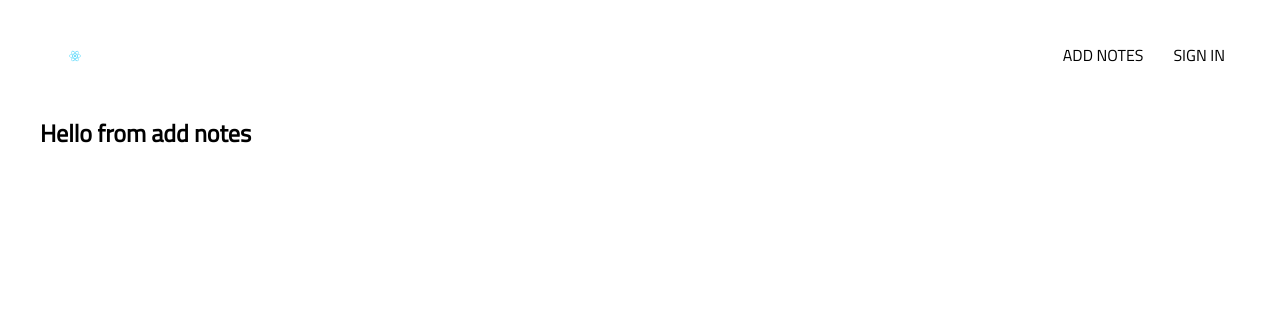
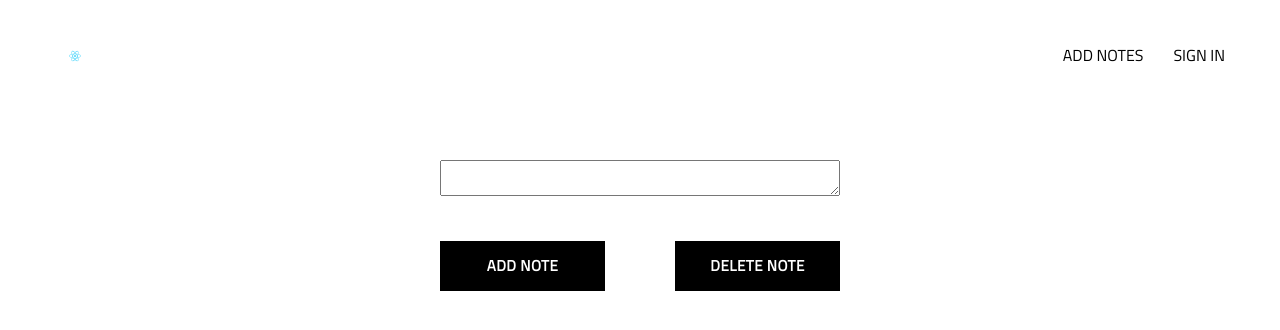
Before and after one commit to samuelshabach/React-Notepad, a React (Create React App) app: page /addnotes in a window 1280 px wide. Shown: the top 330 px of the page. Built offline with nearby package versions, Linux system fonts and the light colour scheme; no server answers.

Commit message:
worked a little on add notes component

```diff
--- a/package.json
+++ b/package.json
@@ -6,8 +6,10 @@
     "@testing-library/jest-dom": "^4.2.4",
     "@testing-library/react": "^9.3.2",
     "@testing-library/user-event": "^7.1.2",
-    "bootstrap": "^4.5.0",
+    "bootstrap": "^4.5.2",
     "firebase": "^7.21.1",
+    "jquery": "^3.5.1",
+    "popper.js": "^1.16.1",
     "react": "^16.13.1",
     "react-dom": "^16.13.1",
     "react-router-dom": "^5.2.0",
--- a/src/components/add-notes/add-notes.component.js
+++ b/src/components/add-notes/add-notes.component.js
@@ -1,9 +1,54 @@
 import React from 'react';
+
+import CustomButton from '../custom-button/custom-button.component';
 
 import './add-notes.styles.scss';
 
-const AddNote = () => (
-    <h2>Hello from add notes</h2>
-)
+class AddNote extends React.Component {
 
-export default AddNote
+
+    state = {
+            value: '',
+            notes: [],
+    }
+
+
+    handleChange = (event) => {
+        this.setState({ value: event.target.value})
+    }
+
+    handleSubmit = (event) => {
+        event.preventDefault();
+
+        this.setState({
+            value: '',
+            notes: [...this.state.notes, this.state.value]
+        });
+    }
+
+    handleDelete = (noteIndex) => {
+        let notes = [...this.state.notes];
+        notes.splice(noteIndex, 1);
+        this.setState({ notes: notes })
+    }
+
+    render () {
+
+        return (
+        <div className='add-notes'>
+        <textarea
+            label='Type Note'
+            className='text-area'
+            onChange={this.handleChange}>
+
+        </textarea>
+        <div className='buttons'>
+        <CustomButton onSubmit={this.handleSubmit}>Add Note</CustomButton>
+        <CustomButton onClick={this.handleDelete}>Delete Note</CustomButton>
+        </div>
+        </div>
+        )
+    }
+}
+
+export default AddNote;
--- a/src/components/add-notes/add-notes.styles.scss
+++ b/src/components/add-notes/add-notes.styles.scss
@@ -0,0 +1,20 @@
+.add-notes{
+    width: 400px;
+    display: flex;
+    flex-direction: column;
+    margin: 10px auto;
+
+    .text-area{
+        position: relative;
+        margin: 45px 0;
+    }
+
+    .title{
+        margin: 10px 0;
+    }
+
+    .buttons{
+        display: flex;
+        justify-content: space-between;
+    }
+}
--- a/src/index.js
+++ b/src/index.js
@@ -1,4 +1,7 @@
 import React from 'react';
+import $ from "jquery";
+import popper from "popper.js";
+import "bootstrap/dist/js/bootstrap.min";
 import ReactDOM from 'react-dom';
 import './index.css';
 import App from './App';
```
Also changed, not shown: 1 other file (tests, documents, lock files or other folders).
